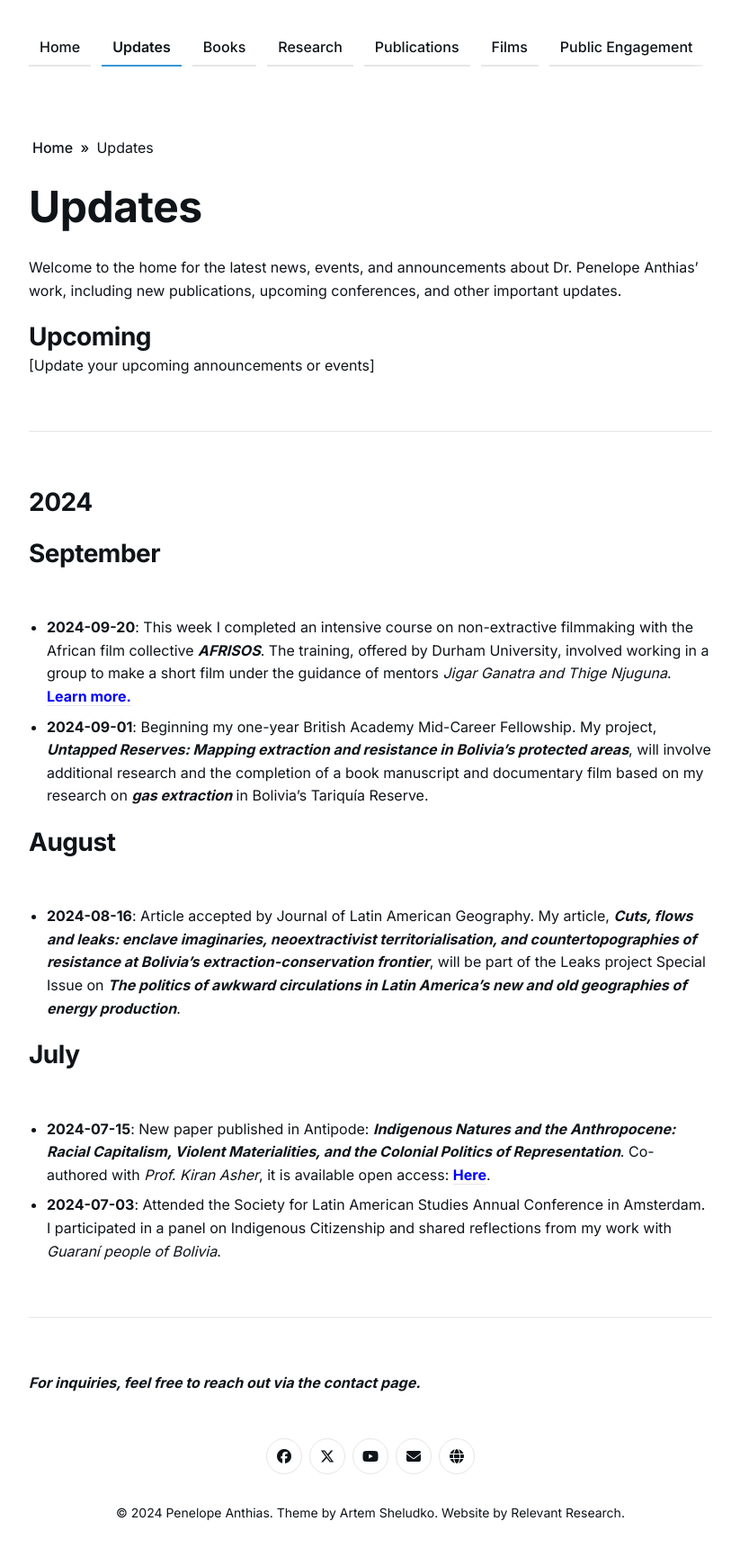
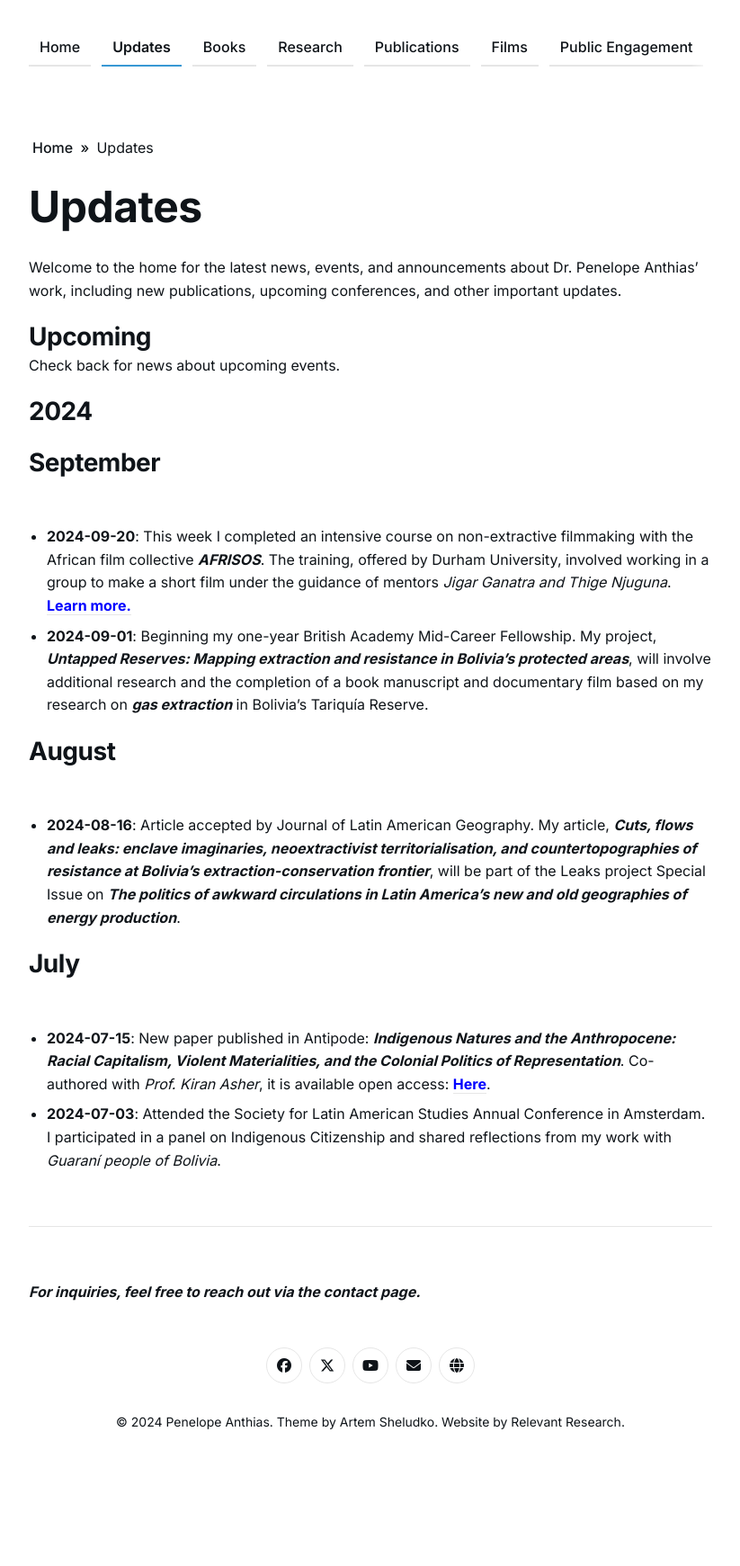
Before and after one commit to RelevantResearch/penelopeanthias, a Jekyll site: the page built from _pages/updates.md, in a window 1280 px wide. Shown: the whole page at 90% size, without its empty margins (228-1051 px from the left). Built offline with Jekyll 4.4.1, drawn with Linux system fonts in a browser that asks for light colours; after the commit the page ends 1640 px from its top, so only the background shows below that.

Commit message:
Update updates.md

```diff
--- a/_pages/updates.md
+++ b/_pages/updates.md
@@ -10,9 +10,7 @@ Welcome to the home for the latest news, events, and announcements about Dr. Pen
 
 ## Upcoming
 
-[Update your upcoming announcements or events]
-
----
+Check back for news about upcoming events.
 
 ## 2024
 
```
